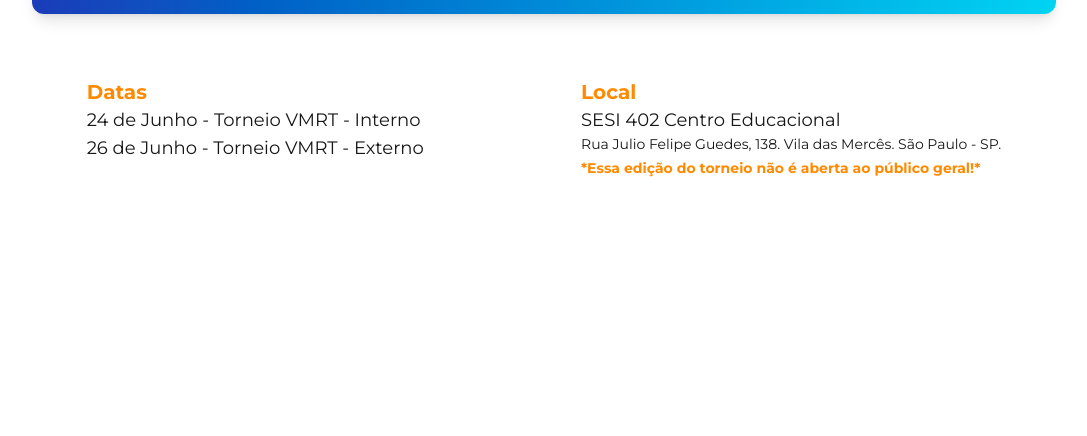
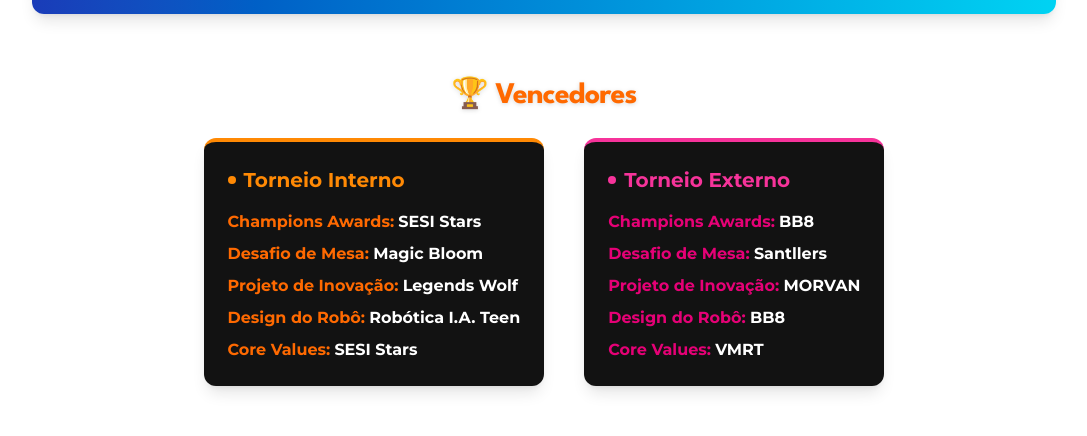
Before and after one commit to VMRT-SESI/website-vmrt, a Next.js app in the folder torneio-vmrt/: page /edicoes/2025 in a window 1280 px wide. Shown: the part 1416-1852 px from the top of the page, without its empty margins (96-1183 px from the left). Before the commit the page ends 1642 px from the top, so only its background shows below. Built offline with nearby package versions, Linux system fonts and the light colour scheme.

Commit message:
Update page.tsx

```diff
--- a/torneio-vmrt/app/edicoes/2025/page.tsx
+++ b/torneio-vmrt/app/edicoes/2025/page.tsx
@@ -58,7 +58,7 @@
               <ul className="list-[armenian] list-inside space-y-1">
                 <li>Legends Wolf</li>
                 <li>Magic Bloom</li>
-                <li>Robótica IA Teens</li>
+                <li>Robótica I.A. Teens</li>
                 <li>SESI Stars</li>
                 <li>The Bubbles Squad</li>
               </ul>
@@ -104,6 +104,71 @@
           />
         </section>
 
+        {/* Vencedores */}
+        <section className="text-center space-y-6">
+          <h2 className="text-3xl font-extrabold text-orange-500 tracking-tight drop-shadow-sm">
+            🏆 Vencedores
+          </h2>
+          <div className="flex flex-col md:flex-row justify-center gap-10 text-left">
+            {/* Torneio Interno */}
+            <div className="bg-[#121212] rounded-xl shadow-lg p-6 min-w-[270px] border-t-4 border-orange-400">
+              <h4 className="text-xl font-semibold text-orange-400 mb-4 flex items-center gap-2">
+                <span className="inline-block w-2 h-2 bg-orange-400 rounded-full" /> Torneio Interno
+              </h4>
+              <ul className="space-y-2">
+                <li>
+                  <span className="font-bold text-orange-500">Champions Awards:</span>{" "}
+                  <span className="font-semibold text-white">SESI Stars</span>
+                </li>
+                <li>
+                  <span className="font-bold text-orange-500">Desafio de Mesa:</span>{" "}
+                  <span className="font-semibold text-white">Magic Bloom</span>
+                </li>
+                <li>
+                  <span className="font-bold text-orange-500">Projeto de Inovação:</span>{" "}
+                  <span className="font-semibold text-white">Legends Wolf</span>
+                </li>
+                <li>
+                  <span className="font-bold text-orange-500">Design do Robô:</span>{" "}
+                  <span className="font-semibold text-white">Robótica I.A. Teen</span>
+                </li>
+                <li>
+                  <span className="font-bold text-orange-500">Core Values:</span>{" "}
+                  <span className="font-semibold text-white">SESI Stars</span>
+                </li>
+              </ul>
+            </div>
+            {/* Torneio Externo */}
+            <div className="bg-[#121212] rounded-xl shadow-lg p-6 min-w-[270px] border-t-4 border-pink-500">
+              <h4 className="text-xl font-semibold text-pink-500 mb-4 flex items-center gap-2">
+                <span className="inline-block w-2 h-2 bg-pink-500 rounded-full" /> Torneio Externo
+              </h4>
+              <ul className="space-y-2">
+                <li>
+                  <span className="font-bold text-pink-600">Champions Awards:</span>{" "}
+                  <span className="font-semibold text-white">BB8</span>
+                </li>
+                <li>
+                  <span className="font-bold text-pink-600">Desafio de Mesa:</span>{" "}
+                  <span className="font-semibold text-white">Santllers</span>
+                </li>
+                <li>
+                  <span className="font-bold text-pink-600">Projeto de Inovação:</span>{" "}
+                  <span className="font-semibold text-white">MORVAN</span>
+                </li>
+                <li>
+                  <span className="font-bold text-pink-600">Design do Robô:</span>{" "}
+                  <span className="font-semibold text-white">BB8</span>
+                </li>
+                <li>
+                  <span className="font-bold text-pink-600">Core Values:</span>{" "}
+                  <span className="font-semibold text-white">VMRT</span>
+                </li>
+              </ul>
+            </div>
+          </div>
+        </section>
+
         {/* Seção de datas e local */}
         <section className="flex flex-col sm:flex-row justify-around items-start gap-12">
           <div>
```
